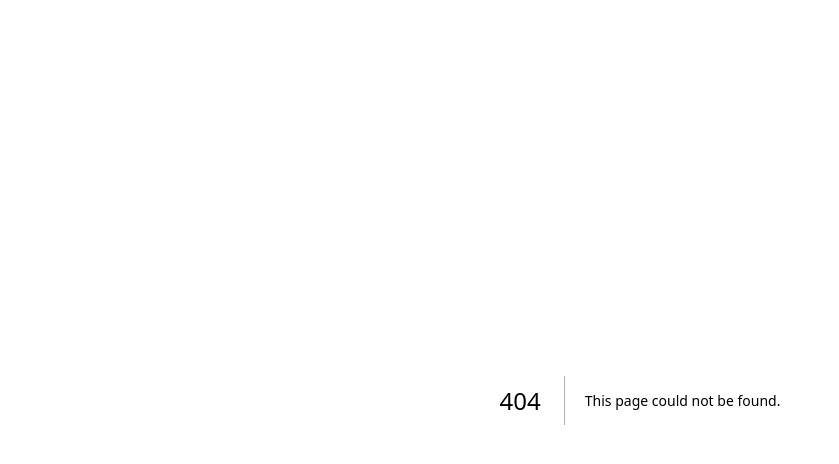
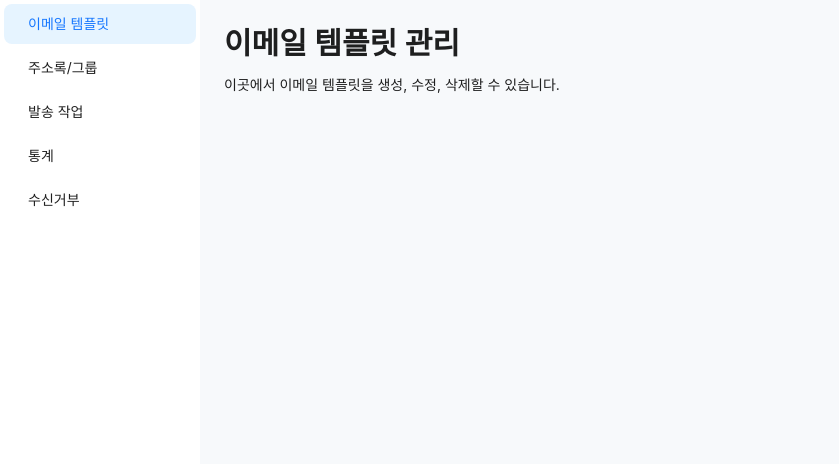
Before and after one commit to leessang10/bulk_email_project, a Next.js app in the folder frontend/: page /templates in a window 1280 px wide. Before the commit this address had no page. Shown: the top 464 px of the page, without its empty margins (0-839 px from the left). Built offline with nearby package versions, Linux system fonts and the light colour scheme.

Commit message:
feat: 기본 구성 페이지 라우팅만 일단 추가

```diff
--- /dev/null
+++ b/frontend/src/app/ContentWrapper.tsx
@@ -0,0 +1,23 @@
+"use client";
+import { Layout } from "antd";
+
+const { Content } = Layout;
+
+export default function ContentWrapper({
+  children,
+}: {
+  children: React.ReactNode;
+}) {
+  return (
+    <Content
+      style={{
+        margin: 0,
+        padding: 24,
+        minHeight: 280,
+        background: "#f7f9fb",
+      }}
+    >
+      {children}
+    </Content>
+  );
+}
--- /dev/null
+++ b/frontend/src/app/Sidebar.tsx
@@ -0,0 +1,29 @@
+"use client";
+import { Layout, Menu } from "antd";
+import Link from "next/link";
+import { usePathname } from "next/navigation";
+
+const { Sider } = Layout;
+
+const menuItems = [
+  { key: "/templates", label: <Link href="/templates">이메일 템플릿</Link> },
+  { key: "/emailGroups", label: <Link href="/emailGroups">주소록/그룹</Link> },
+  { key: "/tasks", label: <Link href="/tasks">발송 작업</Link> },
+  { key: "/statistics", label: <Link href="/statistics">통계</Link> },
+  { key: "/unsubscribe", label: <Link href="/unsubscribe">수신거부</Link> },
+];
+
+export default function Sidebar() {
+  const pathname = usePathname();
+
+  return (
+    <Sider width={200} style={{ background: "#fff" }}>
+      <Menu
+        mode="inline"
+        selectedKeys={[pathname]}
+        style={{ height: "100%", borderRight: 0 }}
+        items={menuItems}
+      />
+    </Sider>
+  );
+}
--- a/frontend/src/app/layout.tsx
+++ b/frontend/src/app/layout.tsx
@@ -1,7 +1,12 @@
+import { Layout } from "antd";
 import "antd/dist/reset.css";
 import { Geist, Geist_Mono } from "next/font/google";
 import ClientProviders from "./ClientProviders";
+import ContentWrapper from "./ContentWrapper";
+import Sidebar from "./Sidebar";
 import "./globals.css";
+
+const { Content } = Layout;
 
 const geistSans = Geist({
   variable: "--font-geist-sans",
@@ -13,10 +18,6 @@ const geistMono = Geist_Mono({
   subsets: ["latin"],
 });
 
-const theme = {
-  colorPrimary: "#1677ff",
-};
-
 export default function RootLayout({
   children,
 }: Readonly<{
@@ -25,7 +26,14 @@ export default function RootLayout({
   return (
     <html lang="en">
       <body className={`${geistSans.variable} ${geistMono.variable}`}>
-        <ClientProviders>{children}</ClientProviders>
+        <ClientProviders>
+          <Layout style={{ minHeight: "100vh" }}>
+            <Sidebar />
+            <Layout>
+              <ContentWrapper>{children}</ContentWrapper>
+            </Layout>
+          </Layout>
+        </ClientProviders>
       </body>
     </html>
   );
--- /dev/null
+++ b/frontend/src/app/templates/page.tsx
@@ -0,0 +1,11 @@
+"use client";
+import { Typography } from "antd";
+
+export default function TemplatesPage() {
+  return (
+    <div>
+      <Typography.Title level={2}>이메일 템플릿 관리</Typography.Title>
+      <p>이곳에서 이메일 템플릿을 생성, 수정, 삭제할 수 있습니다.</p>
+    </div>
+  );
+}
```
Also changed, not shown: frontend/src/app/emailGroups/page.tsx (added, +11 -0 lines), frontend/src/app/statistics/page.tsx (added, +11 -0 lines), frontend/src/app/tasks/page.tsx (added, +11 -0 lines), frontend/src/app/unsubscribe/page.tsx (added, +11 -0 lines).
